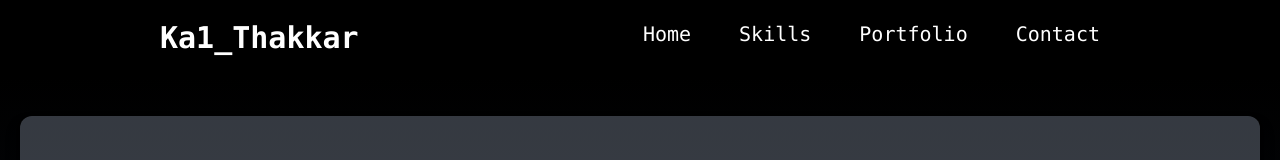
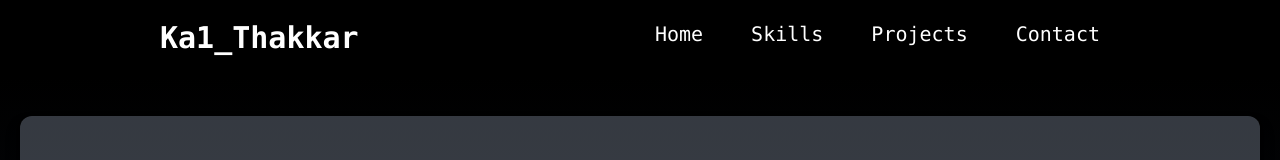
Before and after one commit to Ka1Thakkar/portfolio-2, a Next.js app: page / in a window 1280 px wide. Shown: the top 160 px of the page. Built offline with nearby package versions, Linux system fonts and the light colour scheme.

Commit message:
Content correction

```diff
--- a/components/contact.tsx
+++ b/components/contact.tsx
@@ -7,6 +7,8 @@ import {
     AiOutlineMail,
     AiOutlineContacts
 } from "react-icons/ai";
+import Kavan from '../public/Kavan.png'
+
 
 export default function Contact () {
     return (
--- a/components/nav.tsx
+++ b/components/nav.tsx
@@ -14,7 +14,7 @@ export default function Nav() {
                   <button className="px-2 text-sm md:px-5 rounded-full hover:text-black hover:bg-teal-500 md:text-xl"><a href="#skills">Skills</a></button>
                 </li>
                 <li>
-                  <button className="px-2 text-sm md:px-5 rounded-full hover:text-black hover:bg-teal-500 md:text-xl"><a href="#portfolio">Portfolio</a></button>
+                  <button className="px-2 text-sm md:px-5 rounded-full hover:text-black hover:bg-teal-500 md:text-xl"><a href="#projects">Projects</a></button>
                 </li>
                 <li>
                   <button className="px-2 text-sm md:px-5 rounded-full hover:text-black hover:bg-teal-500 md:text-xl"><a href="#contact">Contact</a></button>
--- a/components/portfolio.tsx
+++ b/components/portfolio.tsx
@@ -21,9 +21,9 @@ import {
 
 export default function Portfolio () {
     return (
-        <section id="portfolio" className="2xl:flex py-32 2xl:max-h-screen overflow-hidden justify-evenly gap-10">
+        <section id="projects" className="2xl:flex 2xl:py-32 2xl:max-h-screen overflow-hidden 2xl:justify-center 2xl:gap-10 pt-24">
             <div className='2xl:my-auto text-white overflow-auto 2xl:overflow-y-scroll 2xl:bg-gray-600 2xl:bg-opacity-50 2xl:shadow-lg 2xl:px-10 2xl:shadow-black rounded-xl scrollbar-thin 2xl:max-w-min 2xl:py-10'>
-              <h1 className='text-6xl py-1 text-teal-500 font-bold text-center font-mono'>Portfolio</h1>
+              <h1 className='text-6xl py-1 text-teal-500 font-bold text-center font-mono'>Projects</h1>
               <h3 className="text-xl py-2 leading-8 text-white mt-8 text-center">I have created a few projects to enhance my skills as a front end developer, this portfolio being one of them.</h3>
               <h3 className='text-md pt-20 text-center text-gray-300'>Click on the respective tiles to open the respective GitHub respository.</h3>
             </div>
@@ -115,7 +115,7 @@ export default function Portfolio () {
                                 <BsJoystick className='text-5xl 2xl:text-6xl' />
                                 <h1 className='text-5xl 2xl:text-6xl font-bold'>Simon Game</h1>
                             </div>
-                            <p className='text-xl 2xl:text-2xl text-gray-300 pt-5'>A memeory based in which the play has to memorise the order of the randomly highlighted colored buttons.</p>
+                            <p className='text-xl 2xl:text-2xl text-gray-300 pt-5'>A memory based in which the play has to memorise the order of the randomly highlighted colored buttons.</p>
                             <p className='text-md 2xl:text-lg text-gray-300 pt-5'>This game was used as an example, during the {"'Introduction to Front-End development'"} workshop I organised as the front end team lead at GDSC, BITS Pilani.</p>
                         </a>
                         <div className='flex pt-10 underline'>
@@ -147,7 +147,7 @@ export default function Portfolio () {
                                 <BsPerson className='text-5xl 2xl:text-6xl' />
                                 <h1 className='text-5xl 2xl:text-6xl font-bold'>Portfolio</h1>
                             </div>
-                            <p className='text-xl 2xl:text-2xl text-gray-300 pt-5'>A wesbite for people to get to know me, schowcase my skills, and connect with like minded people.</p>
+                            <p className='text-xl 2xl:text-2xl text-gray-300 pt-5'>A website for people to get to know me, showcase my skills, and connect with like minded people.</p>
                             <p className='text-md 2xl:text-lg text-gray-300 pt-5'>One of my largest solo project, till date.</p>
                         </a>
                         <div className='flex pt-10 underline'>
--- a/components/skills.tsx
+++ b/components/skills.tsx
@@ -22,7 +22,7 @@ import {
 
 export default function Skills() {
     return (
-        <section id="skills" className="2xl:flex 2xl:gap-10 2xl:py-32 2xl:max-h-screen 2xl:justify-center">
+        <section id="skills" className="2xl:flex 2xl:gap-10 2xl:py-32 2xl:max-h-screen 2xl:justify-between">
             <div className='2xl:my-auto text-white overflow-auto 2xl:overflow-y-scroll 2xl:bg-gray-600 2xl:bg-opacity-50 2xl:shadow-md py-20 2xl:px-10 2xl:shadow-black rounded-xl scrollbar-thin 2xl:max-w-min'>
               <h1 className='text-7xl py-1 text-teal-500 font-bold text-center font-mono'>Skills</h1>
               <h3 className="text-xl py-2 leading-8 text-white mt-8 text-center">I started my journey as a front-end developer 1 year ago and since then, I have worked with many tools like:</h3>
--- a/next.config.js
+++ b/next.config.js
@@ -1,4 +1,15 @@
 /** @type {import('next').NextConfig} */
 const nextConfig = {}
 
-module.exports = nextConfig
+module.exports = {
+    images: {
+        remotePatterns: [
+          {
+            protocol: 'https',
+            hostname: 'drive.google.com',
+            port: '',
+            pathname: '',
+          },
+        ],
+      },
+}
```
Also changed, not shown: 1 other file (tests, documents, lock files or other folders).
